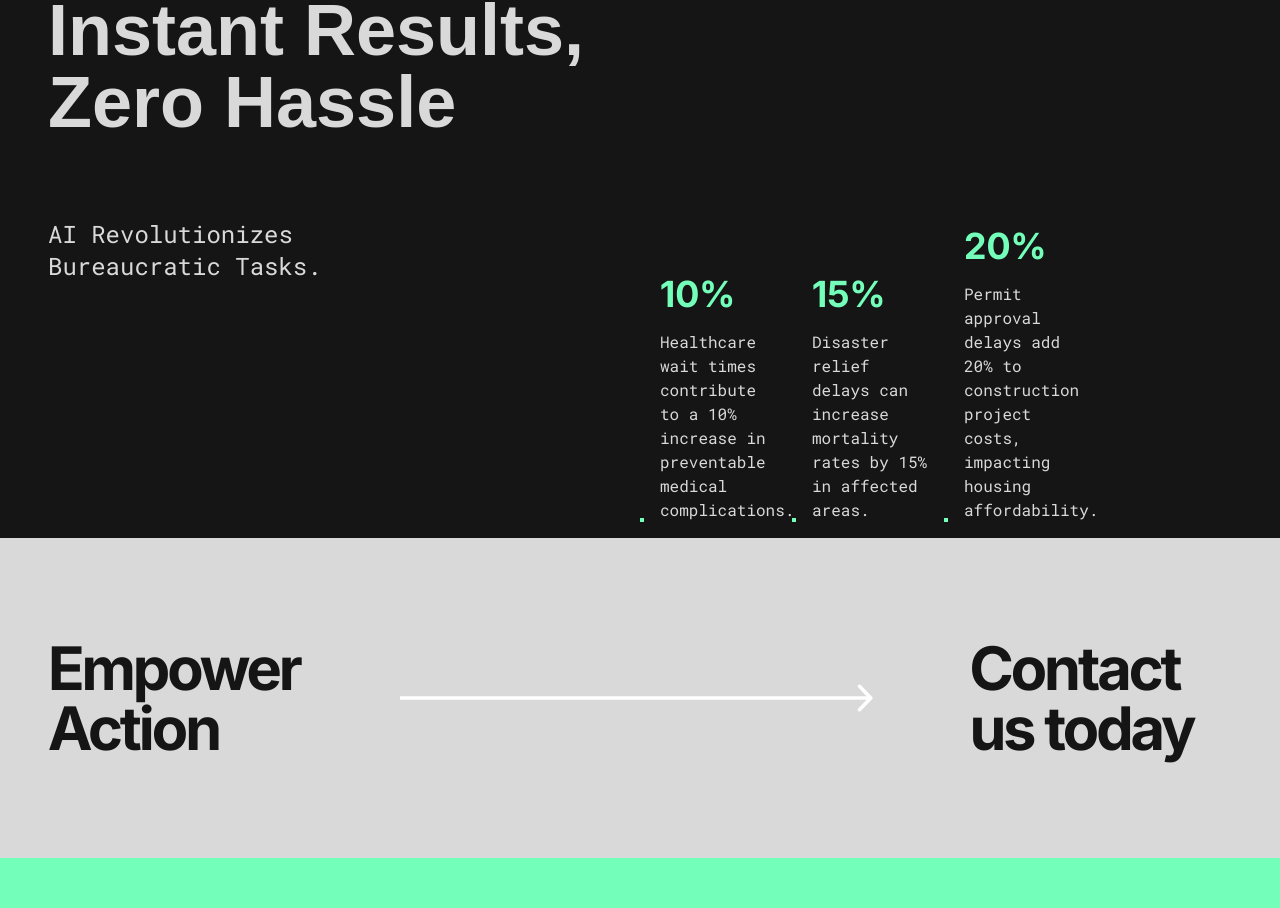
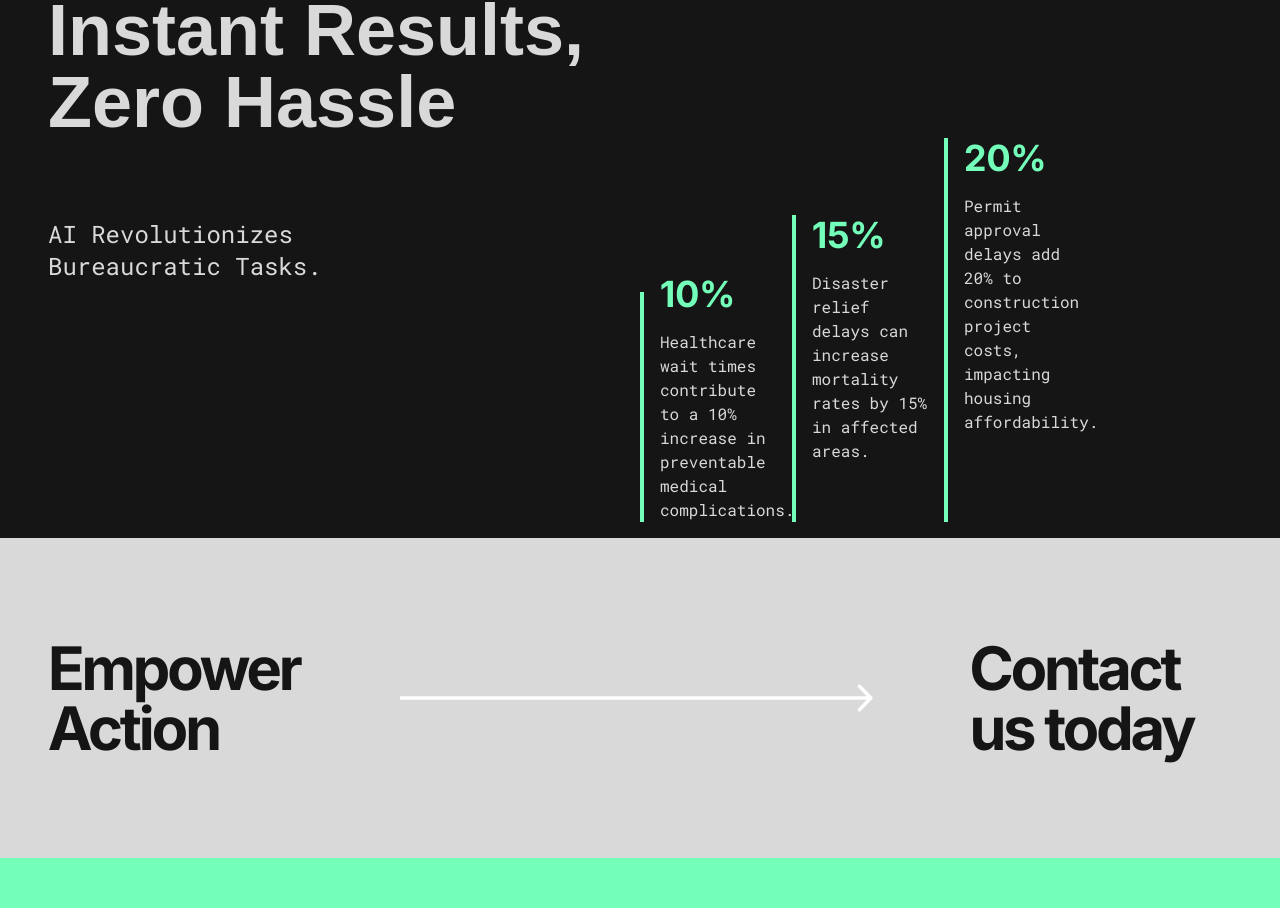
Before and after one commit to var-code-5/bureaucritic, a Next.js app: page / in a window 1280 px wide. Shown: the part 1062-1970 px from the top of the page. Built offline with nearby package versions, Linux system fonts and the light colour scheme.

Commit message:
fix: dynamic loading

```diff
--- a/src/app/page.tsx
+++ b/src/app/page.tsx
@@ -9,17 +9,17 @@ export default function Home() {
 
   const borderVariants = {
     hidden: { opacity: 0, y: 50 },
-    visible: { opacity: 1, y: 0, transition: { duration: 0.5 , delay: 0.5 } },
+    visible: { opacity: 1, y: 0, transition: { duration: 0.5, delay: 0.5 } },
   };
 
   const textVariants = {
     hidden: { opacity: 0, x: -50 },
-    visible: { opacity: 1, x: 0, transition: { duration: 0.5 , delay: 0.5 } },
+    visible: { opacity: 1, x: 0, transition: { duration: 0.5, delay: 0.5 } },
   };
 
   return (
     <div className="w-full h-full">
-      {/* loading screen */}
+      {/* hero section */}
       <div className="w-full min-h-screen flex items-center justify-center">
         <h1 className="text-9xl transition-all duration-75">
           Beaur
@@ -27,9 +27,6 @@ export default function Home() {
           critic
         </h1>
       </div>
-
-      {/* hero section */}
-
 
       {/* results */}
       <div
@@ -55,7 +52,8 @@ export default function Home() {
             <>
               <motion.div
                 key={`border-${index}`}
-                className={`border-2 border-primary min-h-[${item.height}] inline-block`}
+                className="border-2 border-primary inline-block"
+                style={{ minHeight: item.height }}
                 initial="hidden"
                 animate={isInView ? "visible" : "hidden"}
                 variants={borderVariants}
@@ -63,7 +61,8 @@ export default function Home() {
               />
               <motion.div
                 key={`text-${index}`}
-                className={`w-[25%] min-h-[${item.height}] px-4`}
+                className="w-[25%] px-4"
+                style={{ minHeight: item.height }}
                 initial="hidden"
                 animate={isInView ? "visible" : "hidden"}
                 variants={textVariants}
@@ -85,12 +84,6 @@ export default function Home() {
           ))}
         </div>
       </div>
-
-      {/* articles */}
-      {/* <div className="relative w-full min-h-[200vh] bg-foreground">
-        <h1 className="text-2xl text-white">this needs to stay here</h1>
-
-      </div> */}
     </div>
   );
 }
```
